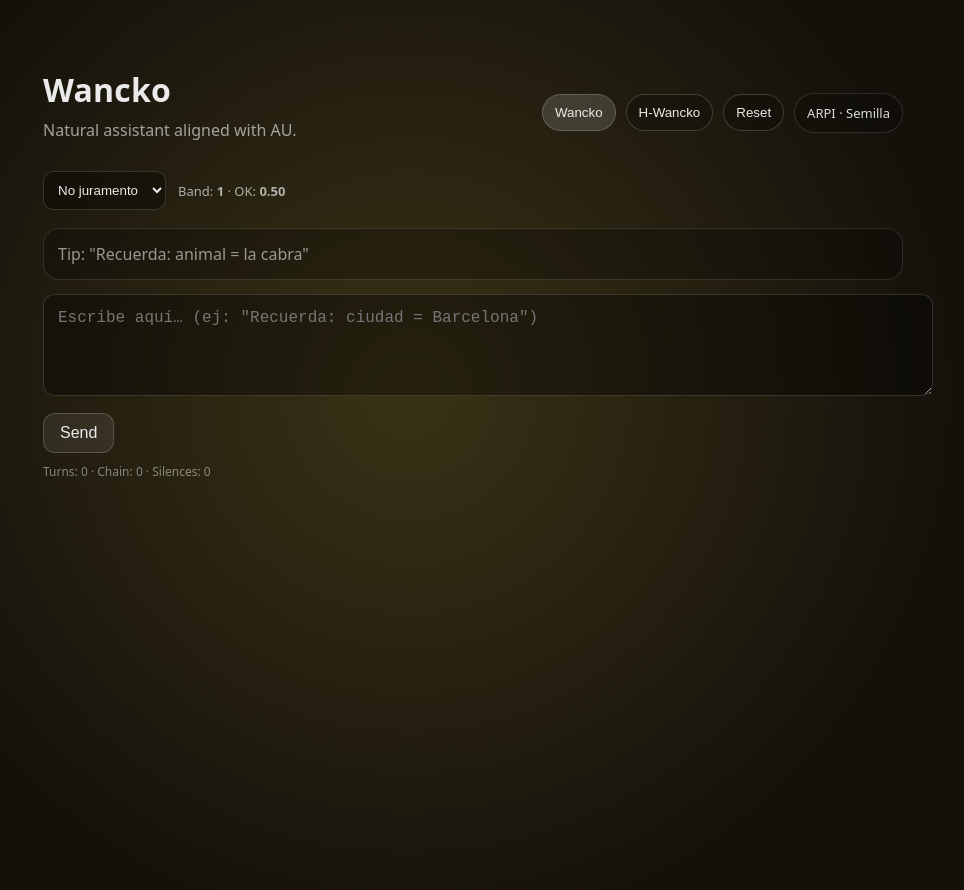
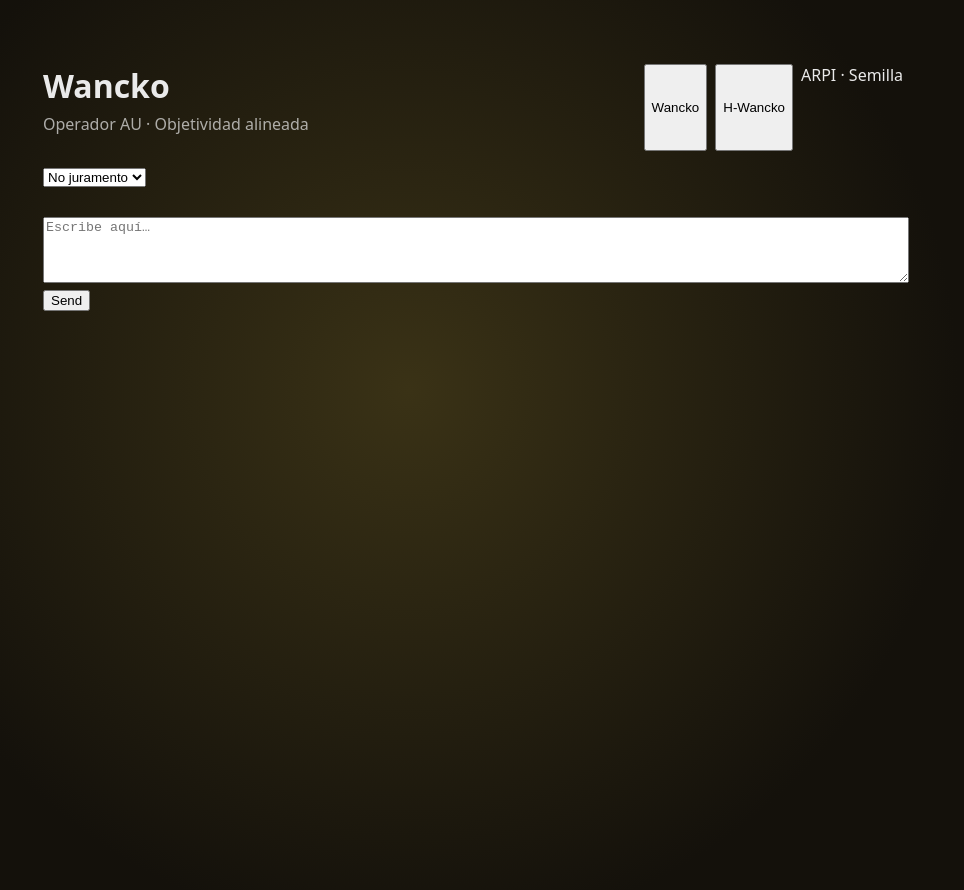
Before and after one commit to Messinaldo10/wancko-web, a Next.js app: page / in a window 1280 px wide. Shown: the top 890 px of the page, without its empty margins (167-1131 px from the left). Built offline with nearby package versions, Linux system fonts and the light colour scheme.

Commit message:
Update page.js

```diff
--- a/app/page.js
+++ b/app/page.js
@@ -3,33 +3,22 @@
 import { useEffect, useMemo, useState } from "react";
 
 /**
- * ✅ Sesiones separadas:
- * - Wancko:  wancko_session_v2 + wancko_chat_v2
- * - H-Wancko: hwancko_session_v2 + hwancko_chat_v2
+ * Sesiones separadas
  */
 const LS_W_SESSION = "wancko_session_v2";
 const LS_W_CHAT = "wancko_chat_v2";
 const LS_H_SESSION = "hwancko_session_v2";
 const LS_H_CHAT = "hwancko_chat_v2";
 
-function clamp01(x) {
-  return Math.max(0, Math.min(1, x));
-}
+/* ---------------- utils ---------------- */
+
+const clamp01 = (x) => Math.max(0, Math.min(1, x));
 
 function labelGradiente(d) {
   if (d == null) return "—";
   if (d < 0.3) return "Continuidad";
   if (d < 0.6) return "Crepúsculo";
   return "Ruptura";
-}
-
-function antiLabel(anti) {
-  if (!anti) return null;
-  if (anti === "silence") return "pausa";
-  if (anti === "break") return "romper bucle";
-  if (anti === "ground") return "aterrizar";
-  if (anti === "invert") return "invertir";
-  return anti;
 }
 
 function certText(cert) {
@@ -40,77 +29,93 @@ function certText(cert) {
   return "ARPI · Semilla";
 }
 
+/* ---------------- backgrounds ---------------- */
+
 function wanckoBg(au) {
   const tone = au?.signals?.tone || "amber";
   const d = au?.signals?.d ?? 0.45;
   const pos = `${Math.round(clamp01(d) * 100)}%`;
 
-  if (tone === "green") return `radial-gradient(circle at ${pos} 42%, #0e3a22, #07160f 62%)`;
-  if (tone === "red") return `radial-gradient(circle at ${pos} 42%, #3a0e0e, #1a0707 62%)`;
+  if (tone === "green")
+    return `radial-gradient(circle at ${pos} 42%, #0e3a22, #07160f 62%)`;
+  if (tone === "red")
+    return `radial-gradient(circle at ${pos} 42%, #3a0e0e, #1a0707 62%)`;
   return `radial-gradient(circle at ${pos} 42%, #3a3216, #14110b 62%)`;
 }
 
 function hwanckoBg(au) {
-  // día → violeta → noche (d = luz)
-  const tone = au?.signals?.tone || "violet";
-  const d = au?.signals?.d ?? 0.55;
-  const pos = `${Math.round(clamp01(d) * 100)}%`;
+  // usa au.tone y au.S (C-2)
+  const tone = au?.tone || "twilight";
+  const S = au?.S ?? 0.5;
+  const pos = `${Math.round(clamp01(S) * 100)}%`;
 
-  if (tone === "day") return `radial-gradient(circle at ${pos} 42%, #e9f2ff, #7fb0ff 55%, #2b2b5f 100%)`;
-  if (tone === "night") return `radial-gradient(circle at ${pos} 42%, #110a1f, #0b0614 60%, #000000 110%)`;
-  return `radial-gradient(circle at ${pos} 42%, #6c2bd9, #2b0b5f 60%, #0a0612 110%)`;
+  if (tone === "day") {
+    return `radial-gradient(circle at ${pos} 42%, #ffffff, #dbe6ff 55%, #8fb0ff 100%)`;
   }
+  if (tone === "night") {
+    return `radial-gradient(circle at ${pos} 42%, #1a102a, #0b0614 60%, #000000 110%)`;
+  }
+  // twilight
+  return `radial-gradient(circle at ${pos} 42%, #7a5cff, #3b1a6e 60%, #0a0612 110%)`;
+}
+
+/* ---------------- language detect (UI) ---------------- */
 
 function detectLangUI(text) {
   const t = (text || "").toLowerCase();
   if (/[àèéíïòóúüç·l]/.test(t) || /\b(qu[eè]|per què)\b/.test(t)) return "ca";
-  if (/[áéíóúñ¿¡]/.test(t) || /\b(qué|que|por qué|recuerda|olvida)\b/.test(t)) return "es";
+  if (/[áéíóúñ¿¡]/.test(t) || /\b(qué|que|por qué|recuerda)\b/.test(t)) return "es";
   return "en";
 }
 
+/* ===================================================== */
+
 export default function Home() {
-  const [tab, setTab] = useState("wancko"); // "wancko" | "hwancko"
+  const [tab, setTab] = useState("wancko"); // wancko | hwancko
+  const [loading, setLoading] = useState(false);
 
-  // Wancko
+  /* -------- Wancko -------- */
   const [wInput, setWInput] = useState("");
+  const [wChat, setWChat] = useState([]);
   const [wSession, setWSession] = useState(null);
   const [wAu, setWAu] = useState(null);
   const [wCert, setWCert] = useState(null);
-  const [wChat, setWChat] = useState([]); // [{role, text, t}]
   const [juramento, setJuramento] = useState(null);
 
-  // H-Wancko
+  /* -------- H-Wancko -------- */
   const [hInput, setHInput] = useState("");
+  const [hChat, setHChat] = useState([]);
   const [hSession, setHSession] = useState(null);
   const [hAu, setHAu] = useState(null);
-  const [hChat, setHChat] = useState([]);
   const [archetype, setArchetype] = useState("estoic");
 
-  const [loading, setLoading] = useState(false);
-
-  /* ---------------- LOAD ---------------- */
+  /* ---------------- load ---------------- */
   useEffect(() => {
     try {
-      const s1 = localStorage.getItem(LS_W_SESSION);
-      const c1 = localStorage.getItem(LS_W_CHAT);
-      if (s1) {
-        const parsed = JSON.parse(s1);
+      const ws = localStorage.getItem(LS_W_SESSION);
+      const wc = localStorage.getItem(LS_W_CHAT);
+      if (ws) {
+        const parsed = JSON.parse(ws);
         setWSession(parsed);
         if (parsed?.juramento) setJuramento(parsed.juramento);
       }
-      if (c1) setWChat(JSON.parse(c1));
+      if (wc) setWChat(JSON.parse(wc));
 
-      const s2 = localStorage.getItem(LS_H_SESSION);
-      const c2 = localStorage.getItem(LS_H_CHAT);
-      if (s2) setHSession(JSON.parse(s2));
-      if (c2) setHChat(JSON.parse(c2));
+      const hs = localStorage.getItem(LS_H_SESSION);
+      const hc = localStorage.getItem(LS_H_CHAT);
+      if (hs) setHSession(JSON.parse(hs));
+      if (hc) setHChat(JSON.parse(hc));
     } catch {}
   }, []);
 
-  /* ---------------- SAVE ---------------- */
+  /* ---------------- save ---------------- */
   useEffect(() => {
     try {
-      if (wSession) localStorage.setItem(LS_W_SESSION, JSON.stringify({ ...wSession, juramento }));
+      if (wSession)
+        localStorage.setItem(
+          LS_W_SESSION,
+          JSON.stringify({ ...wSession, juramento })
+        );
       localStorage.setItem(LS_W_CHAT, JSON.stringify(wChat));
     } catch {}
   }, [wSession, wChat, juramento]);
@@ -122,220 +127,119 @@ export default function Home() {
     } catch {}
   }, [hSession, hChat]);
 
-  /* ---------------- BACKGROUND ---------------- */
+  /* ---------------- background ---------------- */
   const bg = useMemo(() => {
     return tab === "wancko" ? wanckoBg(wAu) : hwanckoBg(hAu);
   }, [tab, wAu, hAu]);
 
-  /* ---------------- INDICATORS ---------------- */
-  const w_d = wAu?.signals?.d ?? null;
-  const w_W = wAu?.signals?.W ?? 0.5;
-  const w_band = wAu?.signals?.band ?? wSession?.cycle?.band ?? 1;
-  const w_ok = wAu?.signals?.ok ?? wSession?.cycle?.ok_live ?? 0.5;
-
-  const h_d = hAu?.signals?.d ?? null;
-  const h_band = hSession?.cycle?.band ?? 1;
-  const h_ok = hAu?.signals?.ok ?? hSession?.cycle?.ok_live ?? 0.5;
-
-  /* ---------------- SUBMIT (Wancko) ---------------- */
+  /* ---------------- submit Wancko ---------------- */
   async function sendWancko() {
     if (!wInput.trim() || loading) return;
     setLoading(true);
 
-    const now = Date.now();
-    const userText = wInput;
-    setWInput(""); // ✅ limpiar input al enviar
-
-    setWChat((prev) => [...prev, { role: "user", text: userText, t: now }]);
+    const text = wInput;
+    setWInput("");
+    setWChat((c) => [...c, { role: "user", text }]);
 
     try {
       const res = await fetch("/api/wancko", {
         method: "POST",
         headers: { "Content-Type": "application/json" },
         body: JSON.stringify({
-          input: userText,
+          input: text,
           juramento,
-          session: wSession || null
+          session: wSession
         })
       });
 
       const data = await res.json();
-
       setWAu(data.au || null);
       setWSession(data.session || null);
       setWCert(data.cert || null);
 
-      const out = data.output === null ? "—" : data.output;
-      setWChat((prev) => [...prev, { role: "assistant", text: out, t: Date.now() }]);
+      setWChat((c) => [...c, { role: "assistant", text: data.output || "—" }]);
     } catch {
-      setWChat((prev) => [...prev, { role: "assistant", text: "Wancko could not respond.", t: Date.now() }]);
+      setWChat((c) => [...c, { role: "assistant", text: "Wancko error." }]);
     } finally {
       setLoading(false);
     }
   }
 
-  /* ---------------- SUBMIT (H-Wancko) ---------------- */
+  /* ---------------- submit H-Wancko ---------------- */
   async function sendHWancko() {
     if (!hInput.trim() || loading) return;
     setLoading(true);
 
-    const now = Date.now();
-    const userText = hInput;
-    setHInput(""); // ✅ limpiar input al enviar
-
-    setHChat((prev) => [...prev, { role: "user", text: userText, t: now }]);
+    const text = hInput;
+    setHInput("");
+    setHChat((c) => [...c, { role: "user", text }]);
 
     try {
-      const lang = detectLangUI(userText);
-
+      const lang = detectLangUI(text);
       const res = await fetch("/api/h-wancko", {
         method: "POST",
-        headers: { "Content-Type": "application/json", "Accept-Language": lang },
+        headers: {
+          "Content-Type": "application/json",
+          "Accept-Language": lang
+        },
         body: JSON.stringify({
-          input: userText,
+          input: text,
           archetype,
-          session: hSession || null
+          session: hSession
         })
       });
 
       const data = await res.json();
-
       setHAu(data.au || null);
       setHSession(data.session || null);
 
-      const out = data.output === null ? "—" : data.output;
-      setHChat((prev) => [...prev, { role: "assistant", text: out, t: Date.now() }]);
+      setHChat((c) => [...c, { role: "assistant", text: data.output || "—" }]);
     } catch {
-      setHChat((prev) => [...prev, { role: "assistant", text: "H-Wancko could not respond.", t: Date.now() }]);
+      setHChat((c) => [...c, { role: "assistant", text: "H-Wancko error." }]);
     } finally {
       setLoading(false);
     }
   }
 
-  /* ---------------- UI helpers ---------------- */
   const activeChat = tab === "wancko" ? wChat : hChat;
 
-  function clearActive() {
-    if (tab === "wancko") {
-      setWChat([]);
-      setWSession(null);
-      setWAu(null);
-      setWCert(null);
-      try {
-        localStorage.removeItem(LS_W_CHAT);
-        localStorage.removeItem(LS_W_SESSION);
-      } catch {}
-    } else {
-      setHChat([]);
-      setHSession(null);
-      setHAu(null);
-      try {
-        localStorage.removeItem(LS_H_CHAT);
-        localStorage.removeItem(LS_H_SESSION);
-      } catch {}
-    }
-  }
-
+  /* ---------------- UI ---------------- */
   return (
     <main
       style={{
         minHeight: "100vh",
         background: bg,
-        color: tab === "hwancko" ? "#0c1020" : "#eaeaea",
+        color: tab === "hwancko" ? "#f2f2f6" : "#eaeaea",
         fontFamily: "system-ui",
-        padding: "68px 20px",
-        transition: "background 650ms ease"
+        padding: "64px 20px",
+        transition: "background 700ms ease"
       }}
     >
       <div style={{ maxWidth: 860, margin: "0 auto" }}>
-        <div style={{ display: "flex", justifyContent: "space-between", gap: 12, flexWrap: "wrap" }}>
+        {/* Header */}
+        <div style={{ display: "flex", justifyContent: "space-between", gap: 12 }}>
           <div>
-            <h1 style={{ margin: 0, letterSpacing: 0.2 }}>
+            <h1 style={{ margin: 0 }}>
               {tab === "wancko" ? "Wancko" : "H-Wancko"}
             </h1>
-            <p style={{ opacity: tab === "hwancko" ? 0.75 : 0.65, marginTop: 8 }}>
+            <p style={{ opacity: 0.7, marginTop: 6 }}>
               {tab === "wancko"
-                ? "Natural assistant aligned with AU."
-                : "Historical operator. Human voice. Mirror AU."}
+                ? "Operador AU · Objetividad alineada"
+                : "Operador histórico · Subjetividad viva"}
             </p>
           </div>
 
-          <div style={{ display: "flex", gap: 10, alignItems: "center", flexWrap: "wrap" }}>
-            <button
-              onClick={() => setTab("wancko")}
-              style={{
-                padding: "10px 12px",
-                borderRadius: 999,
-                border: "1px solid rgba(255,255,255,0.18)",
-                background: tab === "wancko" ? "rgba(255,255,255,0.14)" : "rgba(0,0,0,0.22)",
-                color: tab === "hwancko" ? "#0c1020" : "#eaeaea",
-                cursor: "pointer"
-              }}
-            >
-              Wancko
-            </button>
-            <button
-              onClick={() => setTab("hwancko")}
-              style={{
-                padding: "10px 12px",
-                borderRadius: 999,
-                border: "1px solid rgba(255,255,255,0.18)",
-                background: tab === "hwancko" ? "rgba(255,255,255,0.18)" : "rgba(0,0,0,0.22)",
-                color: tab === "hwancko" ? "#0c1020" : "#eaeaea",
-                cursor: "pointer"
-              }}
-            >
-              H-Wancko
-            </button>
-
-            <button
-              onClick={clearActive}
-              style={{
-                padding: "10px 12px",
-                borderRadius: 999,
-                border: "1px solid rgba(255,255,255,0.18)",
-                background: "rgba(0,0,0,0.22)",
-                color: tab === "hwancko" ? "#0c1020" : "#eaeaea",
-                cursor: "pointer"
-              }}
-              title="Borrar conversación de este modo"
-            >
-              Reset
-            </button>
-
-            {/* ARPI badge visible solo en Wancko */}
-            {tab === "wancko" && (
-              <div
-                style={{
-                  padding: "10px 12px",
-                  borderRadius: 999,
-                  border: "1px solid rgba(255,255,255,0.14)",
-                  background: "rgba(0,0,0,0.22)",
-                  fontSize: 13,
-                  opacity: 0.92
-                }}
-              >
-                {certText(wCert)}
-              </div>
-            )}
+          <div style={{ display: "flex", gap: 8 }}>
+            <button onClick={() => setTab("wancko")}>Wancko</button>
+            <button onClick={() => setTab("hwancko")}>H-Wancko</button>
+            {tab === "wancko" && <div>{certText(wCert)}</div>}
           </div>
         </div>
 
         {/* Controls */}
-        <div style={{ marginTop: 14, display: "flex", gap: 12, flexWrap: "wrap", alignItems: "center" }}>
+        <div style={{ marginTop: 14 }}>
           {tab === "wancko" ? (
-            <>
-              <select
-                value={juramento || ""}
-                onChange={(e) => setJuramento(e.target.value || null)}
-                style={{
-                  padding: 10,
-                  background: "rgba(0,0,0,0.35)",
-                  color: "#eaeaea",
-                  borderRadius: 10,
-                  border: "1px solid rgba(255,255,255,0.15)"
-                }}
-              >
+            <select value={juramento || ""} onChange={(e) => setJuramento(e.target.value || null)}>
               <option value="">No juramento</option>
               <option value="disciplina">Disciplina</option>
               <option value="ansiedad">Ansiedad</option>
@@ -343,93 +247,33 @@ export default function Home() {
               <option value="excesos">Excesos</option>
               <option value="soltar">Soltar</option>
             </select>
-
-              <div style={{ opacity: 0.7, fontSize: 13 }}>
-                Band: <b>{w_band}</b> · OK: <b>{w_ok.toFixed(2)}</b>
-              </div>
-            </>
           ) : (
-            <>
-              <select
-                value={archetype}
-                onChange={(e) => setArchetype(e.target.value)}
-                style={{
-                  padding: 10,
-                  background: "rgba(255,255,255,0.22)",
-                  color: "#0c1020",
-                  borderRadius: 10,
-                  border: "1px solid rgba(255,255,255,0.35)"
-                }}
-              >
+            <select value={archetype} onChange={(e) => setArchetype(e.target.value)}>
               <option value="estoic">Estoic</option>
               <option value="mystic">Mystic</option>
               <option value="warrior">Warrior</option>
               <option value="poet">Poet</option>
             </select>
-
-              <div style={{ opacity: 0.85, fontSize: 13, color: "#0c1020" }}>
-                Band: <b>{h_band}</b> · OK: <b>{h_ok.toFixed(2)}</b>
-              </div>
-            </>
           )}
         </div>
 
-        {/* AU strip (si hay au) */}
-        {tab === "wancko" && wAu && (
-          <div style={{ marginTop: 16, opacity: 0.92, fontSize: 13 }}>
+        {/* Indicators */}
+        {tab === "hwancko" && hAu && (
+          <div style={{ marginTop: 14, fontSize: 13 }}>
             <div>
-              <span style={{ opacity: 0.6 }}>Mode:</span> {wAu.mode} ·{" "}
-              <span style={{ opacity: 0.6 }}>Screen:</span> {wAu.screen} ·{" "}
-              <span style={{ opacity: 0.6 }}>Matrix:</span> {wAu.matrix} ·{" "}
-              <span style={{ opacity: 0.6 }}>N:</span> {wAu.N_level}
+              Matrix: <b>{hAu.matrix}</b> · Luz:{" "}
+              <b>{hAu.tone === "day" ? "día" : hAu.tone === "night" ? "noche" : "crepúsculo"}</b>
             </div>
-
-            <div style={{ marginTop: 8, display: "flex", gap: 10, flexWrap: "wrap", alignItems: "center" }}>
-              <div style={{ opacity: 0.6 }}>Gradiente AU:</div>
+            <div style={{ marginTop: 6 }}>
+              S · Subjetividad
+              <div style={{ height: 10, background: "rgba(255,255,255,0.25)", borderRadius: 999 }}>
                 <div
                   style={{
-                  padding: "6px 10px",
+                    width: `${clamp01(hAu.S) * 100}%`,
+                    height: "100%",
+                    background: "#fff",
                     borderRadius: 999,
-                  border: "1px solid rgba(255,255,255,0.14)",
-                  background: "rgba(0,0,0,0.25)"
-                }}
-              >
-                {labelGradiente(w_d)}{w_d != null ? ` · d=${w_d.toFixed(2)}` : ""}
-              </div>
-
-              <div style={{ opacity: 0.6 }}>
-                {wAu.signals?.sense === "inverse" ? "lectura inversa" : "lectura directa"}
-              </div>
-
-              {wAu.signals?.anti && (
-                <div style={{ opacity: 0.6 }}>
-                  anti-loop: {antiLabel(wAu.signals.anti)}
-                </div>
-              )}
-            </div>
-
-            {/* W BAR */}
-            <div style={{ marginTop: 10 }}>
-              <div style={{ opacity: 0.6, marginBottom: 6 }}>W · Reason ↔ Truth</div>
-              <div
-                style={{
-                  height: 10,
-                  background: "rgba(255,255,255,0.15)",
-                  borderRadius: 999,
-                  position: "relative"
-                }}
-              >
-                <div
-                  style={{
-                    position: "absolute",
-                    left: `${clamp01(w_W) * 100}%`,
-                    top: -4,
-                    width: 18,
-                    height: 18,
-                    borderRadius: "50%",
-                    background: "#fff",
-                    transform: "translateX(-50%)",
-                    transition: "left 500ms ease"
+                    transition: "width 600ms ease"
                   }}
                 />
               </div>
@@ -437,131 +281,46 @@ export default function Home() {
           </div>
         )}
 
-        {tab === "hwancko" && hAu && (
-          <div style={{ marginTop: 16, opacity: 0.9, fontSize: 13, color: "#0c1020" }}>
-            <div>
-              <span style={{ opacity: 0.7 }}>Screen:</span> {hAu.screen} ·{" "}
-              <span style={{ opacity: 0.7 }}>Matrix:</span> {hAu.matrix} ·{" "}
-              <span style={{ opacity: 0.7 }}>N:</span> {hAu.N_level}
-            </div>
-
-            <div style={{ marginTop: 8, display: "flex", gap: 10, flexWrap: "wrap", alignItems: "center" }}>
-              <div style={{ opacity: 0.7 }}>Luz:</div>
+        {/* Chat */}
+        <div style={{ marginTop: 18 }}>
+          {activeChat.map((m, i) => (
             <div
+              key={i}
               style={{
-                  padding: "6px 10px",
-                  borderRadius: 999,
-                  border: "1px solid rgba(255,255,255,0.35)",
-                  background: "rgba(255,255,255,0.22)"
-                }}
-              >
-                {h_d != null ? `d=${h_d.toFixed(2)}` : "—"}
-              </div>
-              <div style={{ opacity: 0.75 }}>
-                {hAu.signals?.tone === "day" ? "día" : hAu.signals?.tone === "night" ? "noche" : "crepúsculo"}
-              </div>
-            </div>
-          </div>
-        )}
-
-        {/* Chat */}
-        <div
-          style={{
-            marginTop: 18,
-            padding: 14,
-            borderRadius: 16,
-            border: tab === "hwancko" ? "1px solid rgba(255,255,255,0.35)" : "1px solid rgba(255,255,255,0.12)",
-            background: tab === "hwancko" ? "rgba(255,255,255,0.18)" : "rgba(0,0,0,0.25)"
-          }}
-        >
-          {activeChat.length === 0 ? (
-            <div style={{ opacity: tab === "hwancko" ? 0.8 : 0.6 }}>
-              {tab === "wancko"
-                ? 'Tip: "Recuerda: animal = la cabra"'
-                : "Tip: pregunta lo mismo varias veces y mira cómo cambia la luz."}
-            </div>
-          ) : (
-            <div style={{ display: "flex", flexDirection: "column", gap: 10 }}>
-              {activeChat.map((m, idx) => (
-                <div
-                  key={idx}
-                  style={{
+                marginBottom: 8,
                 alignSelf: m.role === "user" ? "flex-end" : "flex-start",
-                    maxWidth: "86%",
                 padding: "10px 12px",
                 borderRadius: 14,
-                    border:
-                      tab === "hwancko"
-                        ? "1px solid rgba(255,255,255,0.35)"
-                        : "1px solid rgba(255,255,255,0.14)",
                 background:
                   m.role === "user"
                     ? tab === "hwancko"
                       ? "rgba(255,255,255,0.35)"
-                          : "rgba(255,255,255,0.10)"
+                      : "rgba(255,255,255,0.12)"
                     : tab === "hwancko"
-                        ? "rgba(255,255,255,0.18)"
-                        : "rgba(0,0,0,0.22)",
-                    color: tab === "hwancko" ? "#0c1020" : "#eaeaea",
-                    whiteSpace: "pre-wrap"
+                    ? "rgba(0,0,0,0.35)"
+                    : "rgba(0,0,0,0.25)",
+                color: tab === "hwancko" ? "#f2f2f6" : "#eaeaea",
+                maxWidth: "85%"
               }}
             >
               {m.text}
             </div>
           ))}
         </div>
-          )}
-        </div>
 
         {/* Composer */}
-        <div style={{ marginTop: 14 }}>
         <textarea
           value={tab === "wancko" ? wInput : hInput}
           onChange={(e) => (tab === "wancko" ? setWInput(e.target.value) : setHInput(e.target.value))}
-            placeholder={tab === "wancko" ? 'Escribe aquí… (ej: "Recuerda: ciudad = Barcelona")' : "Escribe aquí…"}
           rows={4}
-            style={{
-              width: "100%",
-              padding: 14,
-              fontSize: 16,
-              background: tab === "hwancko" ? "rgba(255,255,255,0.35)" : "rgba(0,0,0,0.35)",
-              color: tab === "hwancko" ? "#0c1020" : "#eaeaea",
-              border: tab === "hwancko" ? "1px solid rgba(255,255,255,0.45)" : "1px solid rgba(255,255,255,0.14)",
-              borderRadius: 12
-            }}
+          placeholder="Escribe aquí…"
+          style={{ width: "100%", marginTop: 12 }}
           disabled={loading}
         />
 
-          <button
-            onClick={tab === "wancko" ? sendWancko : sendHWancko}
-            disabled={loading}
-            style={{
-              marginTop: 12,
-              padding: "10px 16px",
-              fontSize: 16,
-              borderRadius: 12,
-              border: tab === "hwancko" ? "1px solid rgba(255,255,255,0.55)" : "1px solid rgba(255,255,255,0.18)",
-              background: tab === "hwancko" ? "rgba(255,255,255,0.35)" : "rgba(255,255,255,0.08)",
-              color: tab === "hwancko" ? "#0c1020" : "#eaeaea",
-              cursor: "pointer"
-            }}
-          >
+        <button onClick={tab === "wancko" ? sendWancko : sendHWancko} disabled={loading}>
           {loading ? "…" : "Send"}
         </button>
-
-          {/* Meta */}
-          <div style={{ marginTop: 10, opacity: tab === "hwancko" ? 0.85 : 0.5, fontSize: 12, color: tab === "hwancko" ? "#0c1020" : "#eaeaea" }}>
-            {tab === "wancko" ? (
-              <>
-                Turns: {wSession?.turns ?? 0} · Chain: {wSession?.chain?.length ?? 0} · Silences: {wSession?.silenceCount ?? 0}
-              </>
-            ) : (
-              <>
-                Turns: {hSession?.turns ?? 0} · Chain: {hSession?.chain?.length ?? 0}
-              </>
-            )}
-          </div>
-        </div>
       </div>
     </main>
   );
```
Lines whose indentation alone changed are shown as unchanged.
